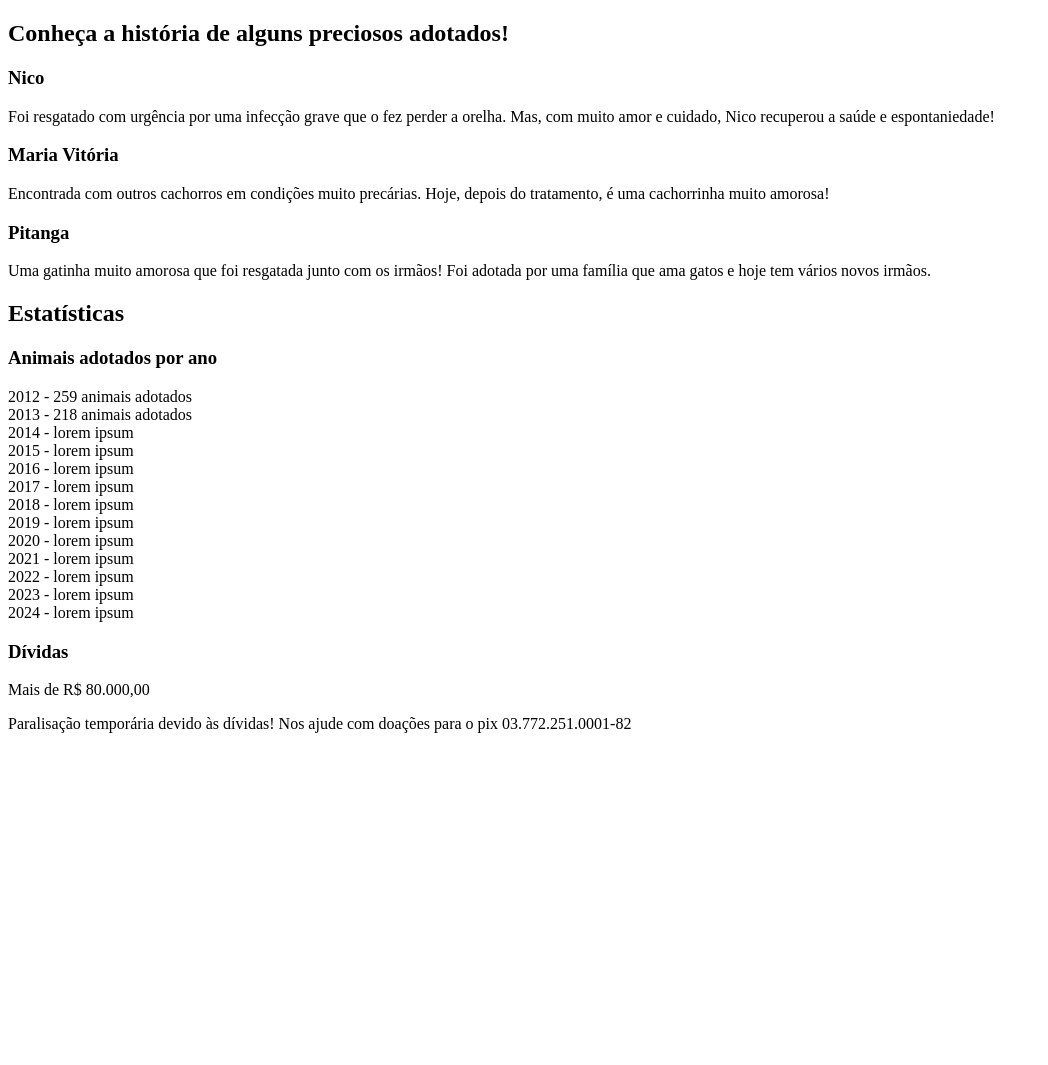
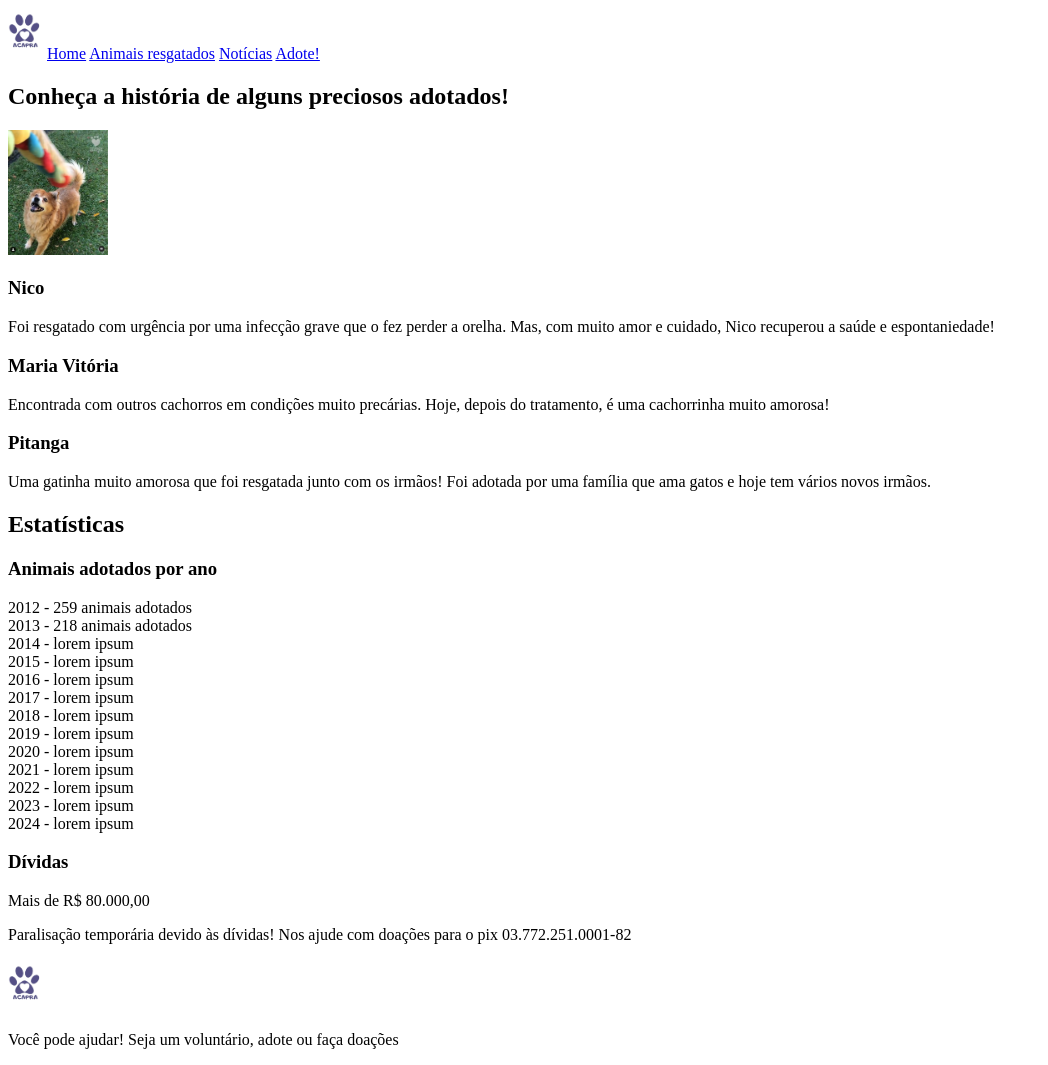
Before and after one commit to sarahfrainer/projeto, a plain HTML site: page historias.html in a window 1280 px wide. Shown: the whole page, without its empty margins (0-1048 px from the left). Before the commit the page ends 800 px from the top, so only its background shows below. Drawn offline with Linux system fonts and the light colour scheme.

Commit message:
esqueleto-navbar-e-footer

```diff
--- a/historias.html
+++ b/historias.html
@@ -11,7 +11,11 @@
 <body>
     <header>
         <nav>
-
+            <img src="assets/logo.png" alt="Logo" width="35px">
+            <a href="homepage.html">Home</a>
+            <a href="historias.html">Animais resgatados</a>
+            <a href="noticias.html">Notícias</a>
+            <a href="formulario.html">Adote!</a>
         </nav>
     </header>
 
@@ -19,6 +23,7 @@
         <section class="historias">
             <h2 class="titulo_2">Conheça a história de alguns preciosos adotados!</h2>
 
+            <img src="assets/Nico.png" alt="Cachorro de pelagem longa alaranjada" width="100px">
             <h3 class="titulo_3">Nico</h3>
             <p class="paragrafo">Foi resgatado com urgência por uma infecção grave que o fez perder a orelha. Mas, com muito amor e
                 cuidado,
@@ -68,7 +73,8 @@
     </main>
 
     <footer>
-
+        <img src="assets/logo.png" alt="Logo" width="35px">
+        <p id="paragrafo_footer">Você pode ajudar! Seja um voluntário, adote ou faça doações</p>
     </footer>
 </body>
 
```
